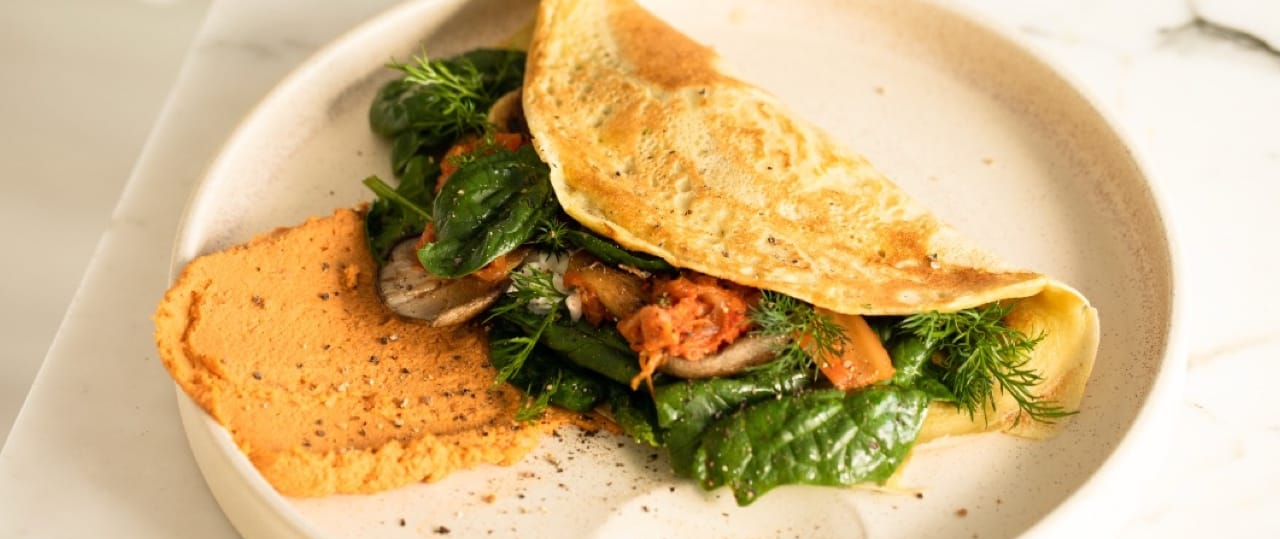
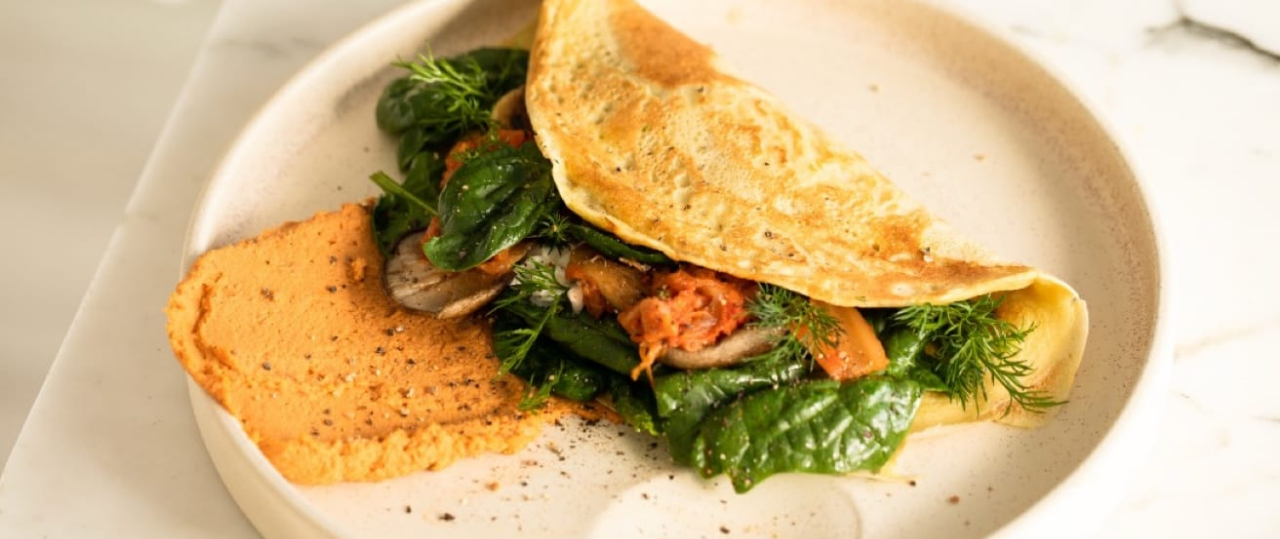
Before and after one commit to GracilianoOG/fem-recipe-page, a website built with Vite: page index.html in a window 1280 px wide. Shown: the top 539 px of the page. Built offline with nearby package versions, Linux system fonts and the light colour scheme.

Commit message:
Limit banner width to 100%

```diff
--- /dev/null
+++ b/src/styles/components/_recipe.scss
@@ -0,0 +1,6 @@
+.recipe {
+  &__banner {
+    display: block;
+    width: 100%;
+  }
+}
--- a/src/styles/main.scss
+++ b/src/styles/main.scss
@@ -1,3 +1,5 @@
 @use "./base/reset";
 @use "./base/vars";
 @use "./base/base";
+
+@use "./components/recipe";
```
